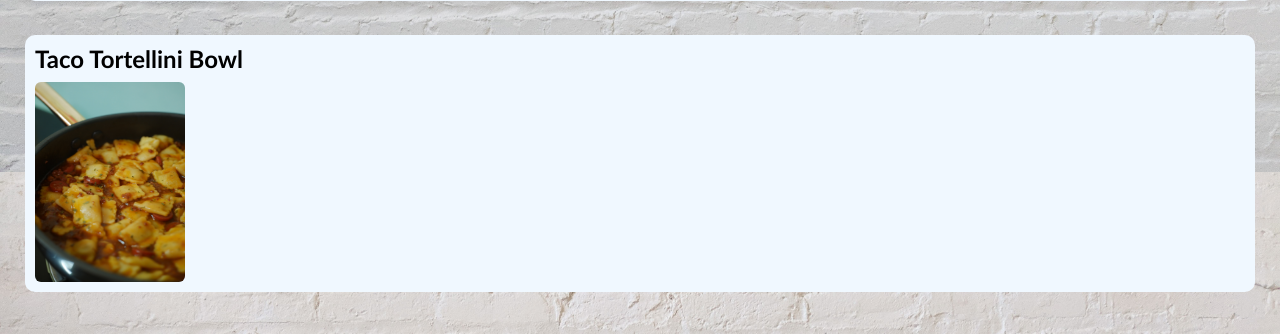
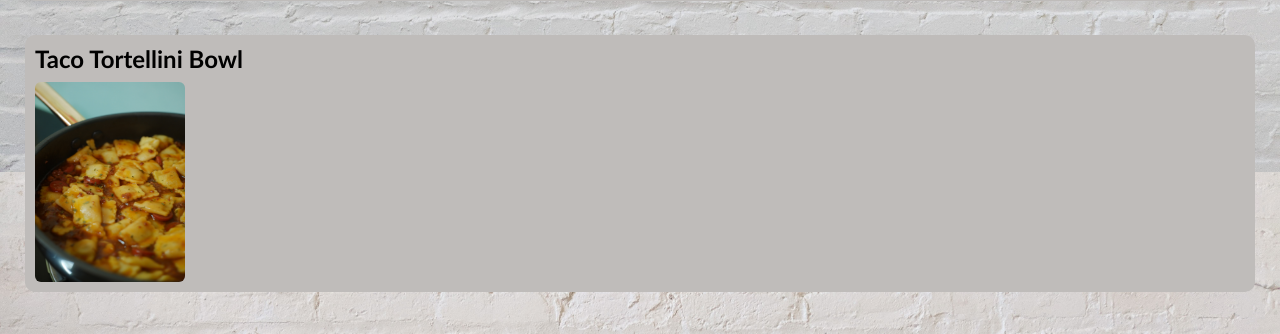
Before and after one commit to jkeefe77/recipe-app, a Django app: page /recipes/list/ in a window 1280 px wide. Shown: the part 1748-2082 px from the top of the page. Run offline with Django 4.2, Linux system fonts and the light colour scheme; data comes from the database, SQL or seed files in the repository; some libraries are stand-ins or nearby versions.

Commit message:
Update recipes_list.html

```diff
--- a/Achievement2/exercise2.2/A2_Recipe_App/src/recipes/templates/recipes/recipes_list.html
+++ b/Achievement2/exercise2.2/A2_Recipe_App/src/recipes/templates/recipes/recipes_list.html
@@ -28,8 +28,9 @@
 
       h1, h2,
       h3 {
-        color: #d6d6d6;
+        color: #404040;
         font-family: "Roboto Mono", "Calibri", "Trebuchet MS", sans-serif;
+        font-weight: 600;
       }
 
     .menu-toggle {
@@ -89,7 +90,7 @@
   flex-direction: column;
   padding: 10px;
   border-radius: 10px;
-  background-color: aliceblue;
+  background-color: #BFBCBA;
 
 }
 
```
